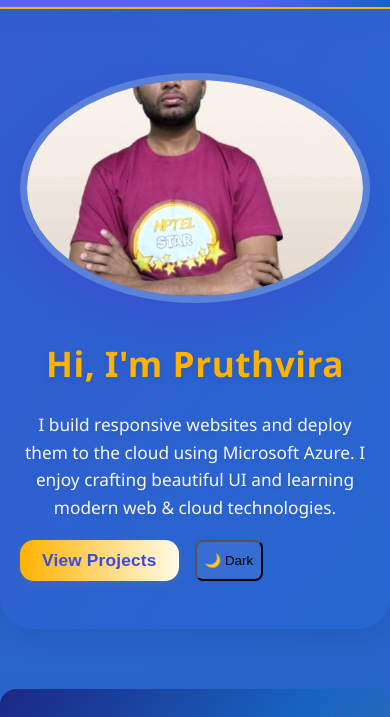
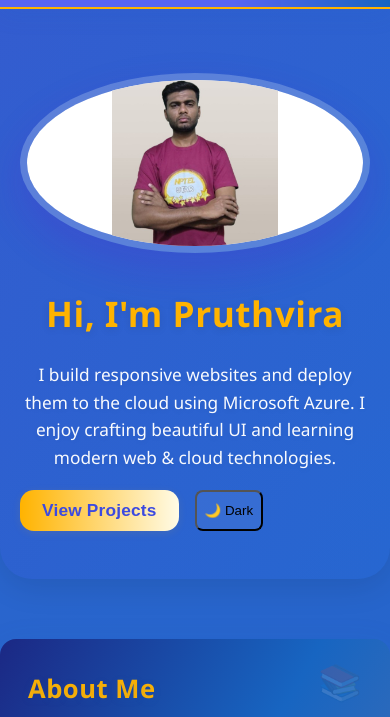
Before and after one commit to pruthvirajtarode/portfolio, a plain HTML site: page index.html in a window 390 px wide. Shown: the part 97-814 px from the top of the page. Drawn offline with nearby package versions, Linux system fonts and the light colour scheme.

Commit message:
Fix profile image responsiveness

```diff
--- a/index.html
+++ b/index.html
@@ -211,26 +211,30 @@
       transform: scale(1.04) translateY(-6px);
       box-shadow: 0 28px 60px rgba(106,17,203,0.22);
     }
+.profile {
+  width: 230px;
+  height: 230px;
+  border-radius: 50%;
+  overflow: hidden;
+  margin: 0 auto; /* center on page */
+}
+
 .profile img {
   width: 100%;
   height: 100%;
-      object-fit: cover;
-      display: block;
-      filter: brightness(1.08) contrast(1.08);
-      transition: filter .3s;
+  object-fit: contain;       /* Show full image, no cutting */
+  background: #fff;          /* Optional: white background behind */
+  object-position: center;   /* Keep image centered */
 }
-    .profile:hover img {
-      filter: brightness(1.15) contrast(1.12);
+
+/* Responsive fix for small screens */
+@media (max-width: 720px) {
+  .profile {
+    width: 180px;   /* smaller circle on mobile */
+    height: 180px;
   }
-    .intro {
-      max-width: 640px;
-      text-align: left;
-      animation: introFadeIn 1.2s cubic-bezier(.2,.9,.2,1);
 }
-    @keyframes introFadeIn {
-      from { opacity: 0; transform: translateY(20px); }
-      to { opacity: 1; transform: none; }
-    }
+
     .name {
       font-size: 2.2rem;
       margin: 0 0 10px;
```
Lines whose indentation alone changed are shown as unchanged.
